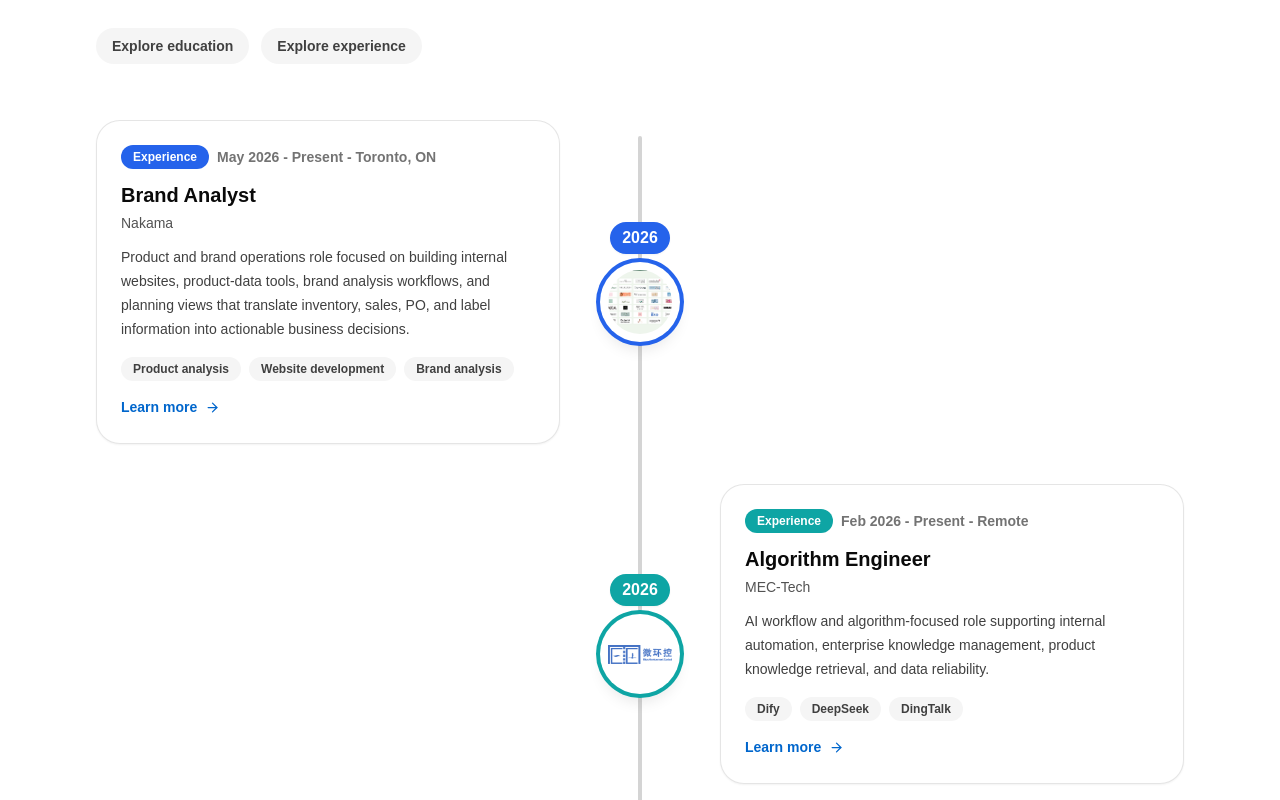
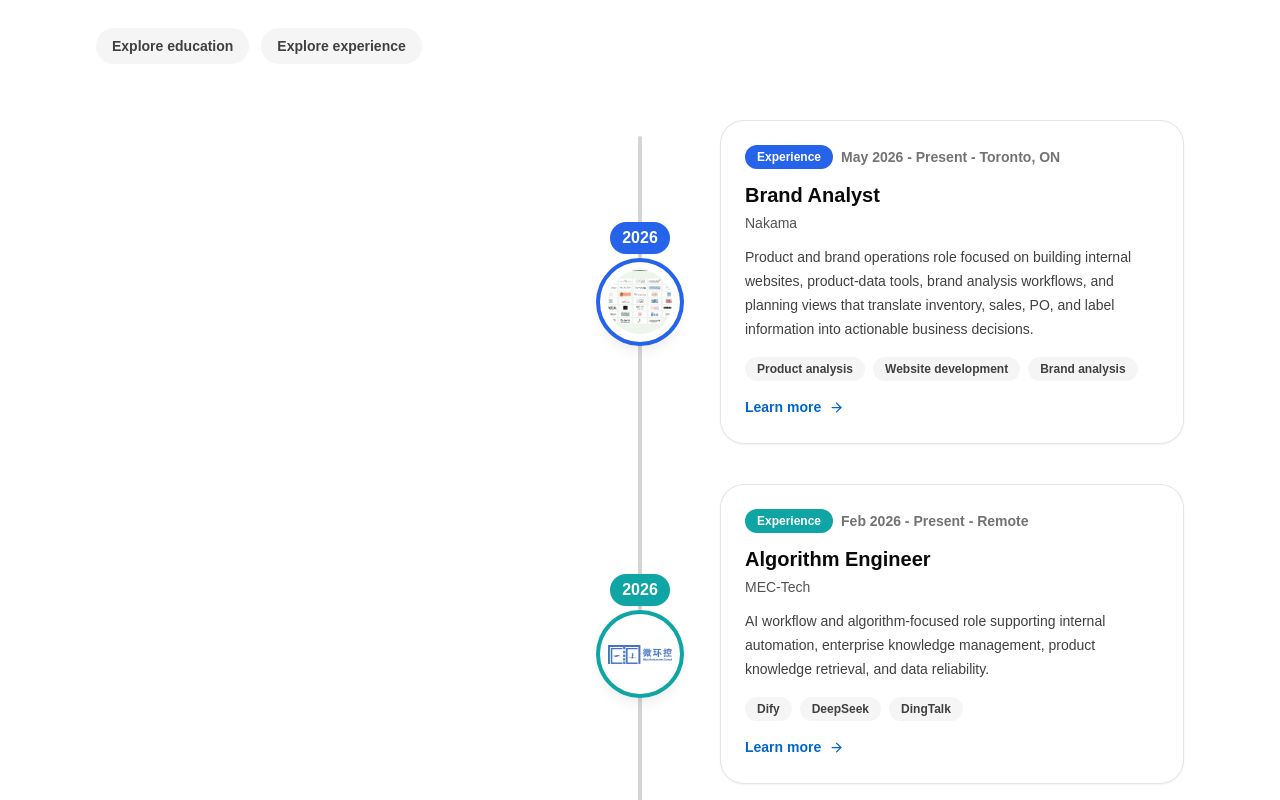
Before and after one commit to CloCloCloe1/Chloe-Li, a Next.js app: page / in a window 1280 px wide. Shown: the part 1860-2660 px from the top of the page. Built offline with nearby package versions, Linux system fonts and the light colour scheme.

Commit message:
Pin education and work to timeline sides

```diff
--- a/app/page.tsx
+++ b/app/page.tsx
@@ -280,10 +280,9 @@
         <div className="relative mt-14">
           <div className="absolute bottom-4 left-7 top-4 w-1 rounded-full bg-neutral-300 md:left-1/2 md:-translate-x-1/2" />
           <div className="grid gap-7 md:gap-10">
-            {timelineItems.map((entry, index) => (
+            {timelineItems.map((entry) => (
               <WavyTimelineItem
                 accent={entry.accent}
-                index={index}
                 item={entry.item}
                 key={`${entry.section}-${entry.item.slug}`}
                 section={entry.section}
@@ -303,27 +302,25 @@
   section,
   type,
   accent,
-  index,
   year
 }: {
   item: PortfolioItem;
   section: SectionKey;
   type: string;
   accent: string;
-  index: number;
   year: string;
 }) {
-  const isLeft = index % 2 === 0;
+  const isEducation = section === "education";
 
   return (
     <div className="relative grid min-h-40 grid-cols-[4rem_1fr] gap-4 md:grid-cols-[1fr_8rem_1fr] md:items-center">
-      <div className={`${isLeft ? "md:order-1" : "md:order-3"} ${isLeft ? "" : "md:col-start-3"}`}>
+      <div className={isEducation ? "md:order-1" : "md:order-3 md:col-start-3"}>
         <TimelineCard accent={accent} item={item} section={section} type={type} />
       </div>
       <div className="relative z-10 order-first flex items-start justify-center md:order-2 md:col-start-2 md:items-center">
         <TimelineNode accent={accent} slug={item.slug} title={item.title} year={year} />
       </div>
-      <div className={`${isLeft ? "hidden md:order-3 md:block" : "hidden md:order-1 md:block"}`} />
+      <div className={isEducation ? "hidden md:order-3 md:block" : "hidden md:order-1 md:block"} />
     </div>
   );
 }
```
